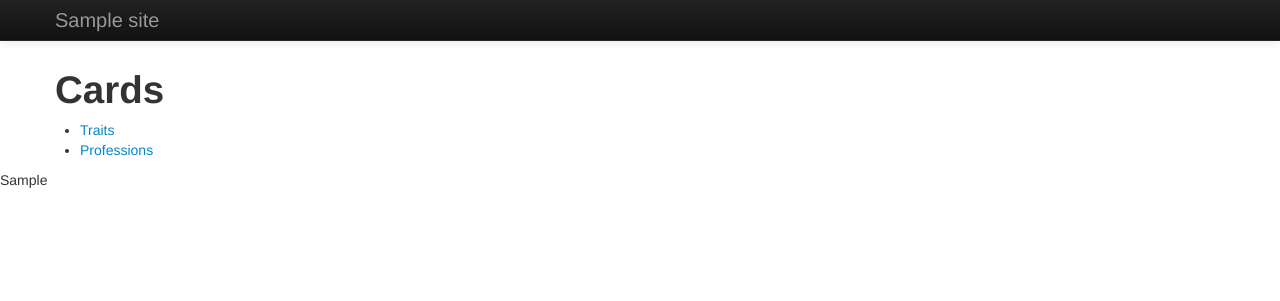
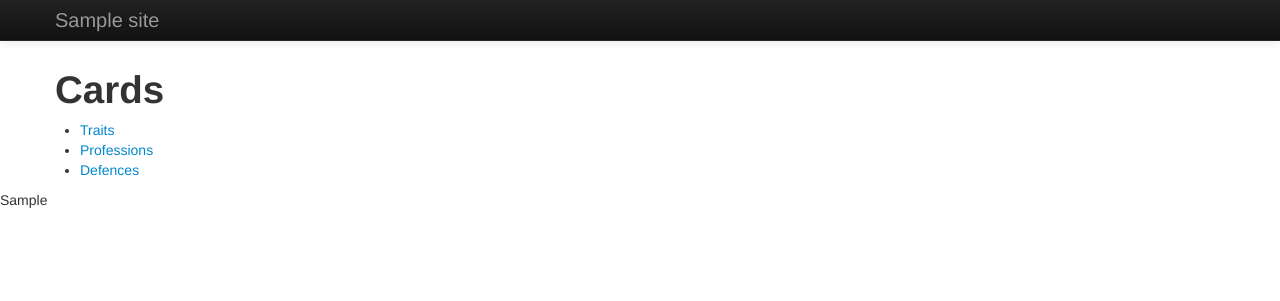
Before and after one commit to exonian/boardgame, a Django app: template boardgame/cards/templates/cards/index.html in a window 1280 px wide. Shown: the top 301 px of the page. Run offline with Django 3.2, Linux system fonts and the light colour scheme; the template is opened without the code that fills it: most values are stand-ins (such as "Sample title", 1, 10 or a date in 2020); some libraries are stand-ins or nearby versions.

Commit message:
Link to defence list from index

```diff
--- a/boardgame/cards/templates/cards/index.html
+++ b/boardgame/cards/templates/cards/index.html
@@ -6,5 +6,6 @@
     <ul>
         <li><a href="{% url 'cards:hero-component-list' 'trait' %}">Traits</a></li>
         <li><a href="{% url 'cards:hero-component-list' 'profession' %}">Professions</a></li>
+        <li><a href="{% url 'cards:defence-list' %}">Defences</a></li>
     </ul>
 {% endblock content %}
```
